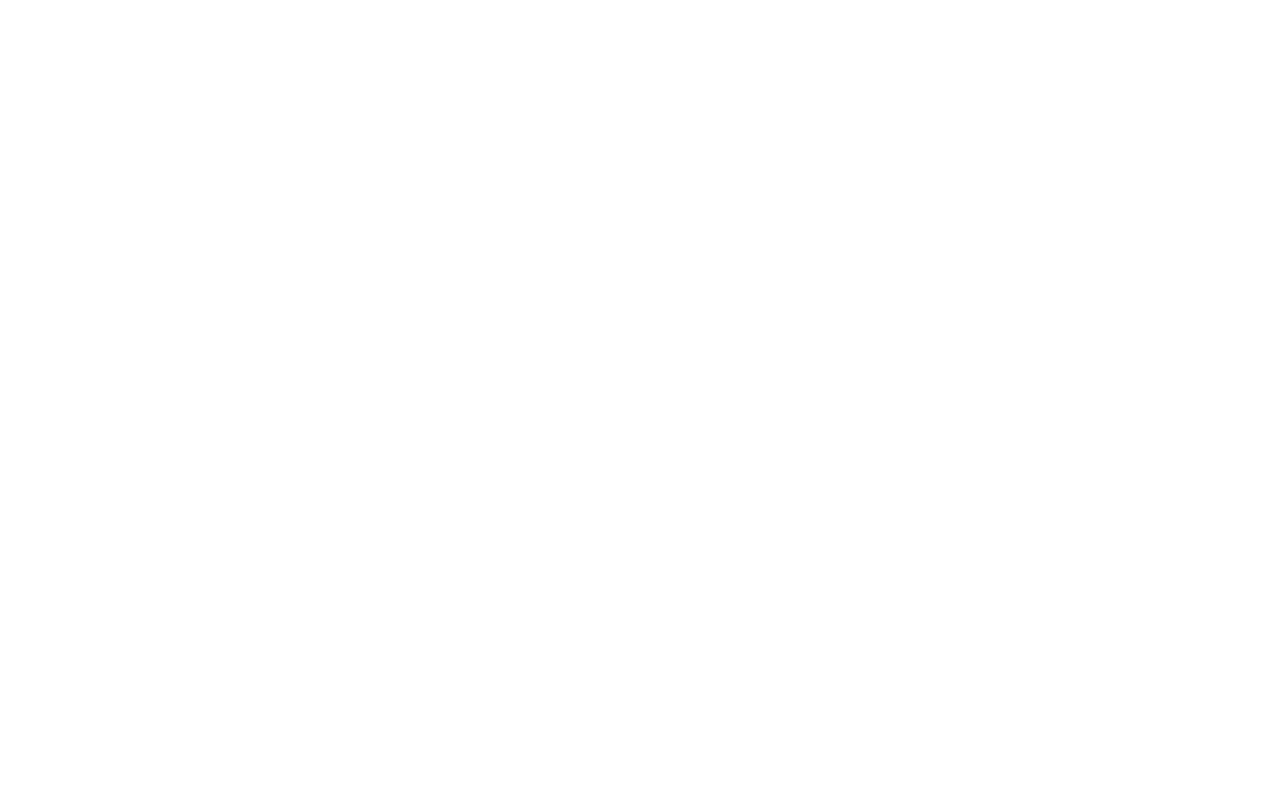
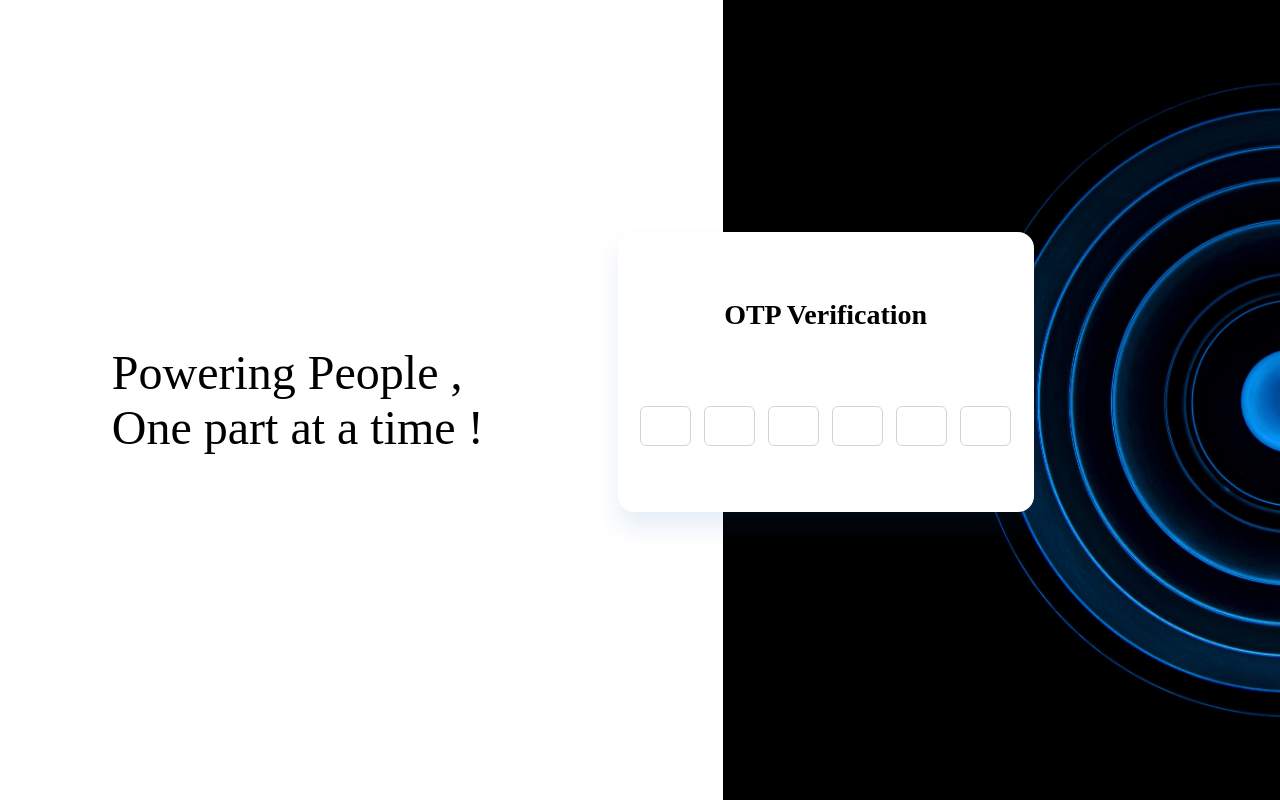
Before and after one commit to Hackathons-Quad/make-uc, a React (Create React App) app in the folder Client/: page /otp in a window 1280 px wide. Built offline with nearby package versions, Linux system fonts and the light colour scheme.

Commit message:
otp setup

```diff
--- a/Client/src/App.js
+++ b/Client/src/App.js
@@ -1,6 +1,7 @@
 import {BrowserRouter as Router, Routes,Route, Redirect} from "react-router-dom";
 import React from "react";
 import SignUp from "./Screen/SignUp";
+import Otp from "./Screen/OTP";
 import "./index.css"
 function App() {
   return (
@@ -9,6 +10,7 @@
           <Redirect to="/signup" />
         </Route>
     <Route exact path="/signup" component={SignUp}></Route>
+    <Route exact path="/otp" component={Otp}></Route>
    </Router>
   );
 }
--- /dev/null
+++ b/Client/src/Screen/OTP/index.jsx
@@ -0,0 +1,61 @@
+import React,{useState,useEffect} from 'react';
+import styles from './style.module.css';
+
+const Otp = () => {
+    const [inputNumber,setInputNumber] = useState(1);
+    const [otpMsg,setotpMsg] = useState({"1":"","2":"","3":"","4":"","5":"","6":""});
+
+    const handleInputChange = (event,input) => {
+        if(input<=6){
+      console.log(event);
+      setInputNumber(input+1);
+      setotpMsg({...otpMsg,[input]:document.getElementById(`input${input}`).value});
+      document.getElementById(`input${input+1}`).focus();
+        }
+    }
+
+   const inputfocus = (elmnt) => {
+        if (elmnt.key === "Delete" || elmnt.key === "Backspace") {
+            document.getElementById(`input${inputNumber-1}`).focus();
+            setInputNumber(inputNumber-1)
+        //   if (next > -1) {
+
+        //     // elmnt.target.form.elements[next].focus()
+        //   }
+        }
+        // else {
+        //   console.log("next");
+
+        //     const next = elmnt.target.tabIndex;
+        //     if (next < 5) {
+        //       elmnt.target.form.elements[next].focus()
+        //     }
+        // }
+
+      }
+    return (
+        <div className={styles.outer}>
+            <div className={styles.leftpane}>
+                Powering People ,<br></br>
+                One part at a time !
+            </div>
+            <div className={styles.rightpane}>
+                  <div className = {styles.otpStyle}>
+            <div style = {{fontWeight:"bold",fontSize:28,marginBottom:75}}>OTP Verification</div>
+            <div className = {styles.inputGroup}>
+            {
+                [1,2,3,4,5,6].map((input) => {
+                    return(
+                        <input maxlength="1"  id = {`input${input}`} onKeyUp={e => inputfocus(e)} onChange = {(event) => handleInputChange(event,input)} type = "text" className = {styles.inputStyle} />
+                    )
+                })
+            }
+            </div>
+        </div>
+            </div>
+
+        </div>
+    )
+}
+
+export default Otp
--- /dev/null
+++ b/Client/src/Screen/OTP/style.module.css
@@ -0,0 +1,78 @@
+.outer{
+    height: 100vh;
+    display: grid;
+    grid-template-columns: 1.3fr 1fr;
+}
+.rightpane{
+    background: url("../../assets/bgsu.jpg");
+    background-size: cover;
+    position: relative;
+
+}
+
+.inputStyle{
+    height: 5vh;
+    text-align: center;
+    /* display: flex; */
+    width: 4vw;
+    border-radius: 6px;
+    border: 1px solid #D4D4D7;
+    margin: 0 0.5vw;
+    outline: none;
+}
+.otpStyle{
+    padding: 2vh;
+    display: flex;
+    flex-direction: column;
+    justify-content: center;
+    border-radius: 1rem;
+    align-items: center;
+    box-shadow: 0 15px 24px rgb(10 76 173 / 10%);
+    position: absolute;
+    left: -19%;
+    height: 35vh;
+    background-color: white;
+    top: 29%;
+}
+.inputGroup{
+    display: flex;
+    justify-content: space-between;
+}
+.otpText{
+    display: flex;
+    justify-content: space-between;
+    width: 73%;
+    font-size: 12px;
+    color:#3D5A80;
+    margin:1.5vh 0;
+}
+.otpLabel{
+    color:#6E6E7A;
+    font-size: 12px;
+    display: flex;
+    flex-direction: column;
+    justify-content: center;
+    align-items: center;
+    margin:1.5vh 0;
+}
+.leftpane{
+    font-size: 3rem;
+    display: flex;
+    justify-content: center;
+    align-items: center;
+    margin-left: -8rem;
+}
+@media only screen and (max-width: 600px){
+    .inputStyle{
+        height: 6vh;
+        width: 9vw;
+    }
+    .otpText{
+        flex-direction: column;
+        justify-content: inherit;
+        width: 100%;
+    }
+    .resendCode{
+        margin-top: 1vh;
+    }
+}
--- a/Client/src/Screen/SignUp/SignUp.module.css
+++ b/Client/src/Screen/SignUp/SignUp.module.css
@@ -173,6 +173,12 @@
 .formButtons a:hover{
    color: #004aaa;
 }
+.labelDesign{
+  display: flex;
+}
+.inputstyle{
+  margin-left: 0.4rem;
+}
 @media (max-width: 440px) {
   .formContainer {
     padding: 20px;
--- a/Client/src/Screen/SignUp/index.js
+++ b/Client/src/Screen/SignUp/index.js
@@ -14,7 +14,7 @@
         email: "",
         password: "",
         confirmPassword: "",
-        role:""
+        role:"Temp"
     });
     // for radio button of role
     const [value, setValue] = React.useState('temp');
@@ -55,7 +55,6 @@
                 email: true,
                 password: true,
                 confirmPassword: true,
-                isAccepted: true
             })
         }
     }
@@ -74,11 +73,11 @@
                         <div className={styles.role}>
                         <label>Role :</label>
                         <div className={styles.role1}>
-                        <label> Temp <input type="radio" name = {"role"}  value={"Temp"} checked={data.role === 'Temp'} onChange={changeHandler} /></label>
+                        <label className={styles.labelDesign}> Temp <input defaultChecked={data.role} className={styles.inputstyle} type="radio" name = {"role"}  value={"Temp"} checked={data.role === 'Temp'} onChange={changeHandler} /></label>
 
                         </div>
                         <div className={styles.role1}>
-                        <label> Employer <input type="radio" name={"role"} value={"Emp"} checked={data.role === 'Emp'} onChange={changeHandler} /></label>
+                        <label className={styles.labelDesign}> Employer <input className={styles.inputstyle} type="radio" name={"role"} value={"Emp"} checked={data.role === 'Emp'} onChange={changeHandler} /></label>
 
                         </div>
 
@@ -153,7 +152,7 @@
                 </div> */}
                 <div className={styles.formButtons}>
                     <Link to="/login">Login</Link>
-                    <button type='submit'>Sign Up</button>
+                    <button style={{opacity: !Object.keys(errors).length ? 1 : 0.4}} disabled={!Object.keys(errors).length ? false : true} type='submit'>Sign Up</button>
                 </div>
             </form>
             <ToastContainer />
--- a/Client/src/Utils/function/index.js
+++ b/Client/src/Utils/function/index.js
@@ -24,11 +24,6 @@
         }else{
             delete errors.name
         }
-        if (data.isAccepted){
-            delete data.isAccepted
-        }else{
-            errors.isAccepted="Accept our requlation"
-        }
         if (!data.confirmPassword){
             errors.confirmPassword="Confirm the Password"
         }else if (data.confirmPassword!==data.password){
```
